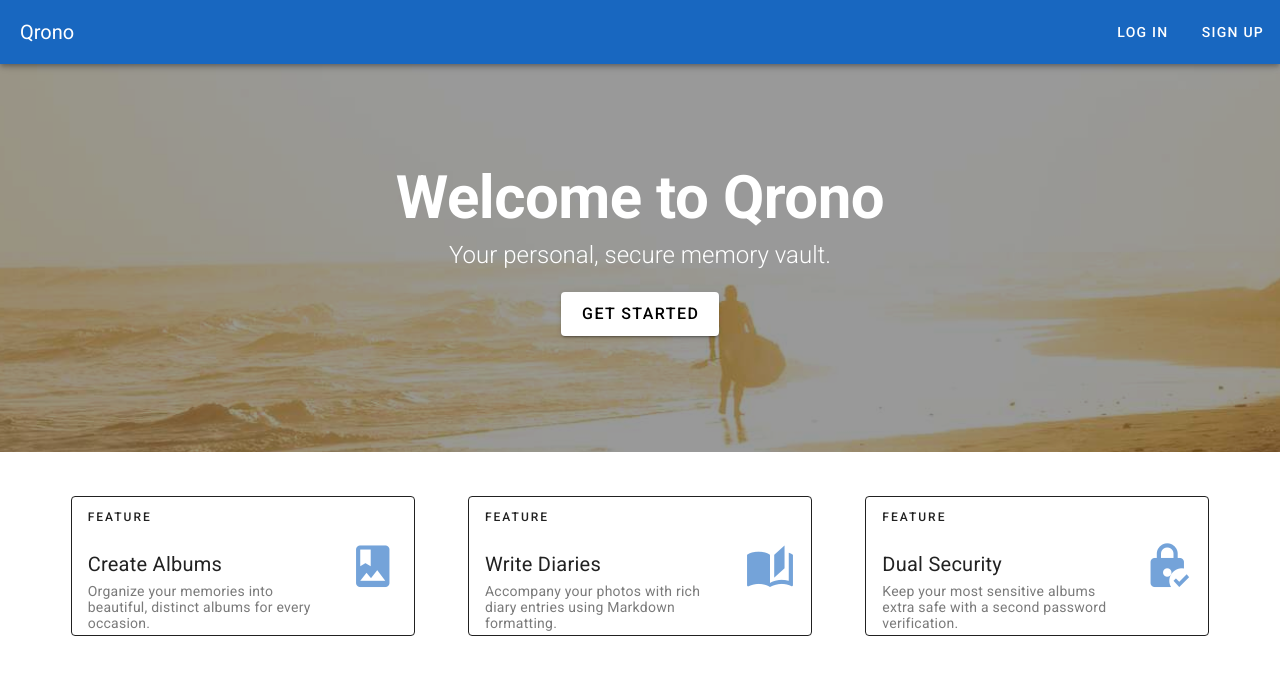
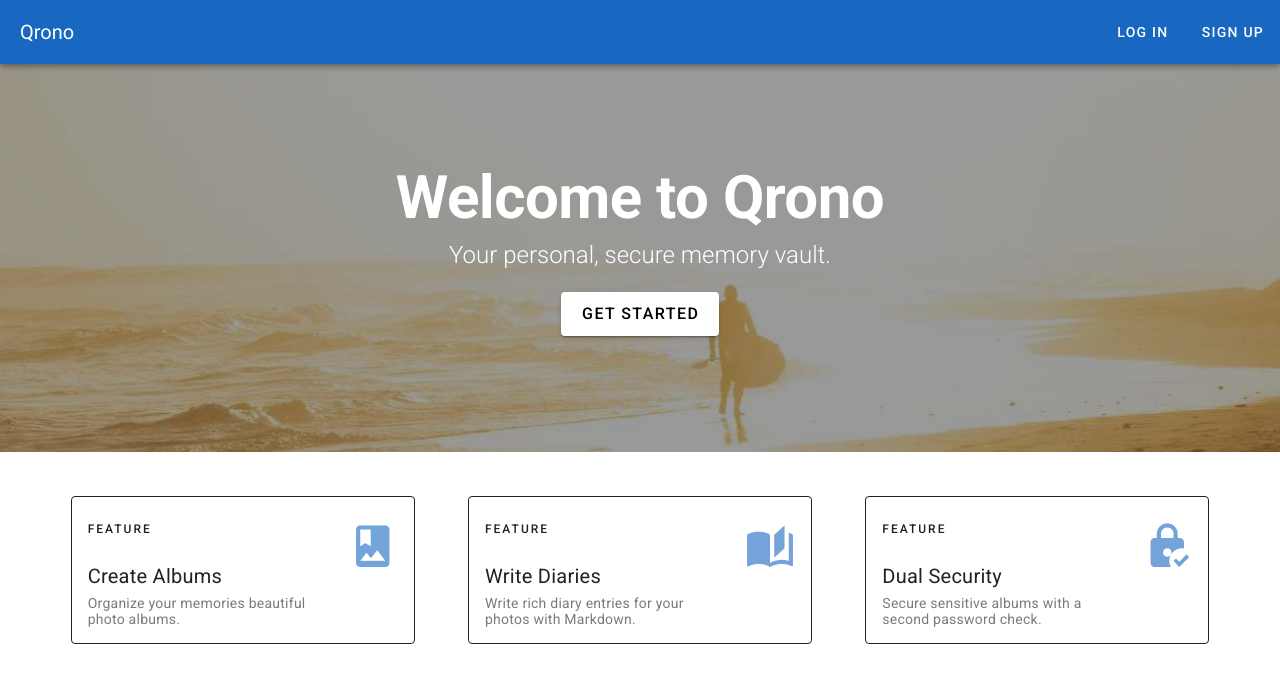
Before and after one commit to yoaragorn/qrono, a Vue app in the folder client/: page / in a window 1280 px wide. Shown: the top 682 px of the page. Built offline with nearby package versions, Linux system fonts and the light colour scheme; no server answers.

Commit message:
feat: Features text change.

```diff
--- a/client/src/views/LandingView.vue
+++ b/client/src/views/LandingView.vue
@@ -18,7 +18,7 @@
       <v-row>
         <v-col v-for="feature in features" :key="feature.title" cols="12" md="4">
           <v-card class="mx-auto" max-width="344" variant="outlined">
-            <v-list-item lines="four">
+            <v-list-item lines="three">
               <div>
                 <div class="text-overline mb-4">FEATURE</div>
                 <v-list-item-title class="text-h6 mb-1">{{ feature.title }}</v-list-item-title>
@@ -39,9 +39,9 @@
 import { ref } from 'vue';
 
 const features = ref([
-  { title: 'Create Albums', text: 'Organize your memories into beautiful, distinct albums for every occasion.', icon: 'mdi-image-album' },
-  { title: 'Write Diaries', text: 'Accompany your photos with rich diary entries using Markdown formatting.', icon: 'mdi-book-open-page-variant' },
-  { title: 'Dual Security', text: 'Keep your most sensitive albums extra safe with a second password verification.', icon: 'mdi-lock-check' },
+  { title: 'Create Albums', text: 'Organize your memories beautiful photo albums.', icon: 'mdi-image-album' },
+  { title: 'Write Diaries', text: 'Write rich diary entries for your photos with Markdown.', icon: 'mdi-book-open-page-variant' },
+  { title: 'Dual Security', text: 'Secure sensitive albums with a second password check.', icon: 'mdi-lock-check' },
 ]);
 </script>
 
```
